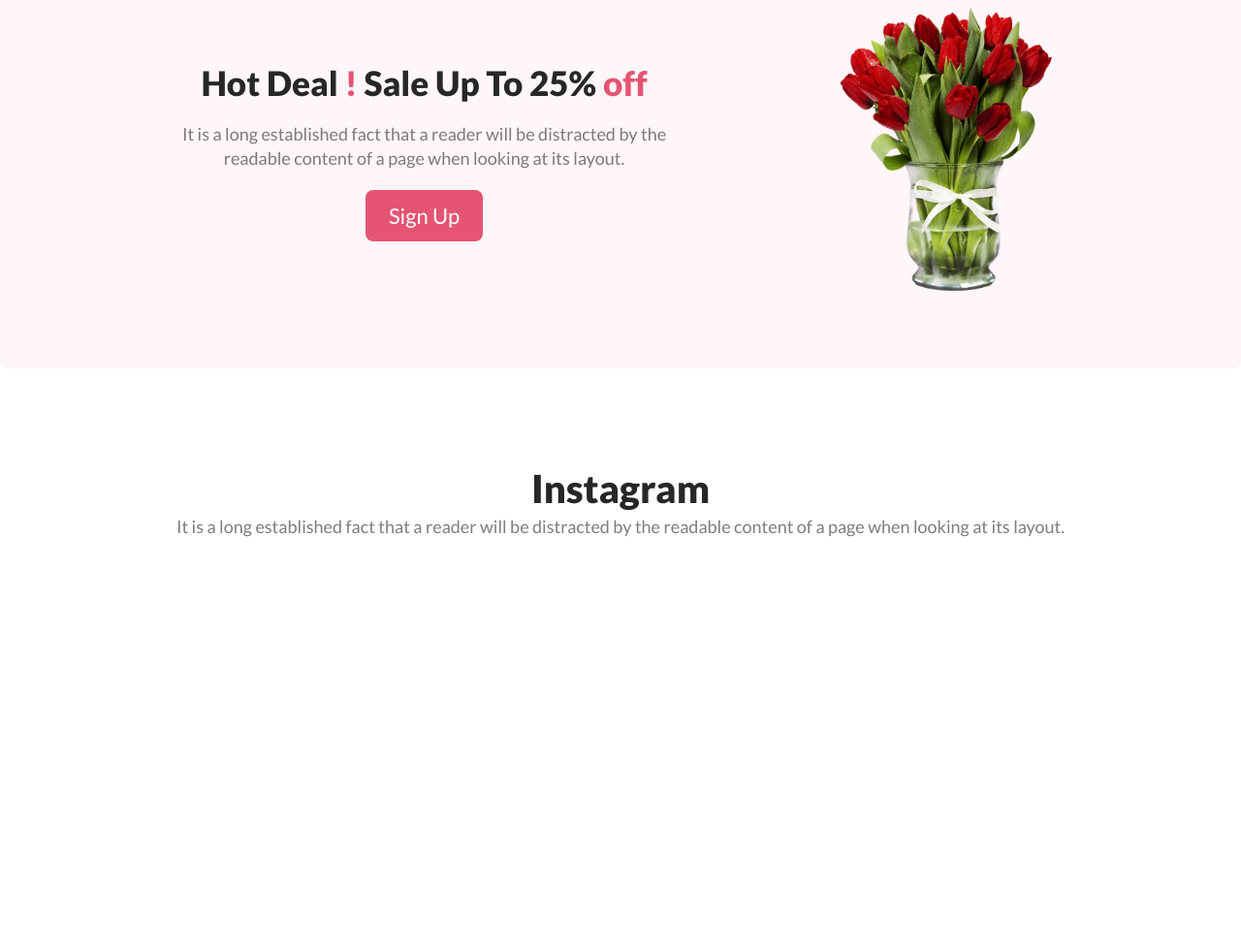
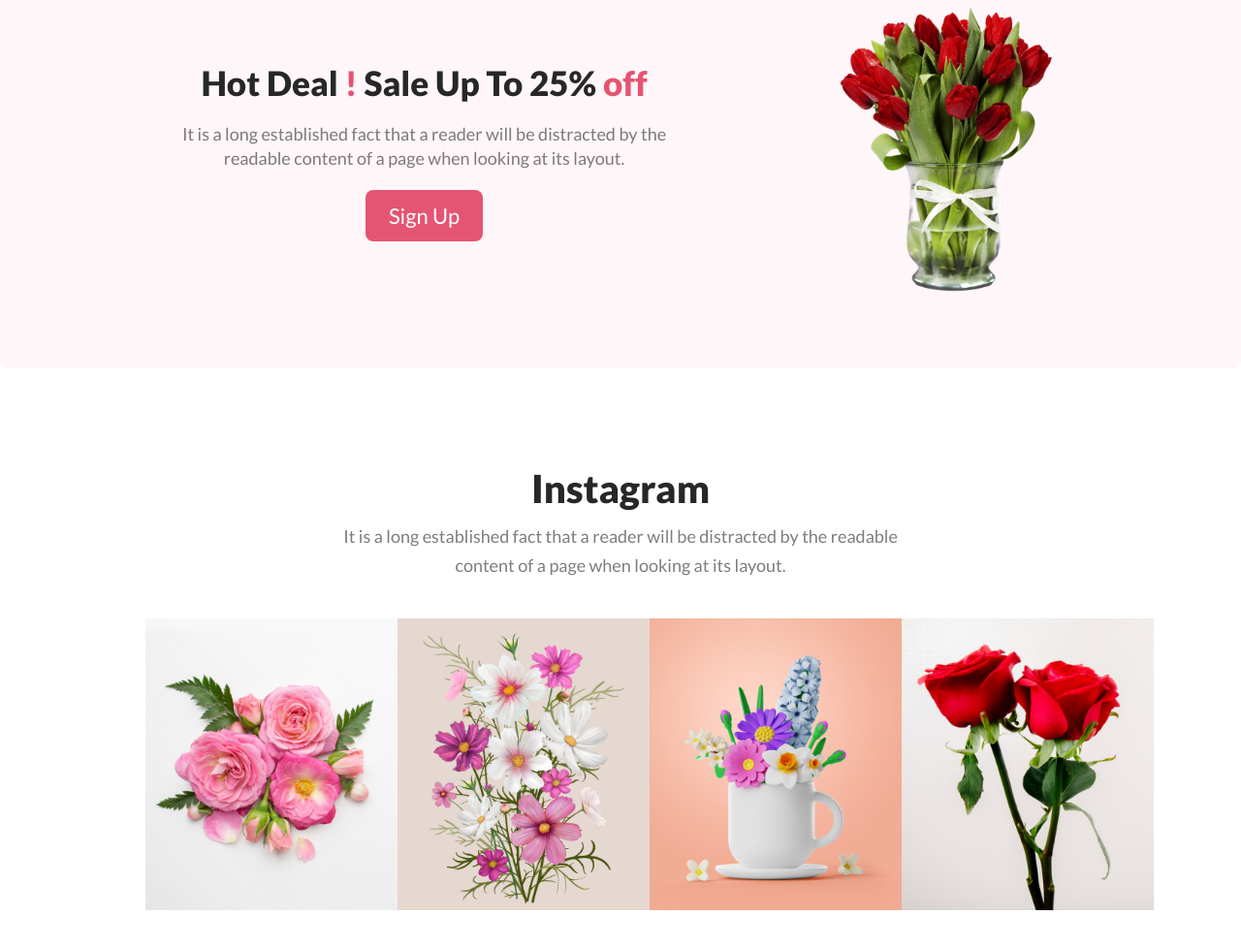
Before and after one commit to arifmiya7478/assignment-one, a plain HTML site: page index.html in a window 1280 px wide. Shown: the part 1912-2889 px from the top of the page at 97% size. Before the commit the page ends 2489 px from the top, so only its background shows below. Drawn offline with Linux system fonts and the light colour scheme.

Commit message:
instagram section done

```diff
--- a/index.html
+++ b/index.html
@@ -99,13 +99,13 @@
         <section>
             <div class="insta-text-area">
                 <h3 class="insta-title">Instagram</h3>
-                <p class="insta-description">It is a long established fact that a reader will be distracted by the readable content of a page when looking at its layout.</p>
+                <p class="insta-description">It is a long established fact that a reader will be distracted by the readable <br> content of a page when looking at its layout.</p>
             </div>
             <div class="insta-img">
-                <img src="" alt="">
-                <img src="" alt="">
-                <img src="" alt="">
-                <img src="" alt="">
+                <img class="img-insta" src="images/Flower 01.png" alt="">
+                <img class="img-insta" src="images/Rectangle 4.png" alt="">
+                <img class="img-insta" src="images/Rectangle 5.png" alt="">
+                <img class="img-insta" src="images/Rectangle 6.png" alt="">
             </div>
         </section>
         <!-- instagram section end -->
--- a/styles/style.css
+++ b/styles/style.css
@@ -255,16 +255,17 @@
 }
 
 /* hot deal section end */
-/* instagram section start */
 
 
 
-/* instagram section end */
+/* instagram section start */
+
 .insta-title {
     color: #272727;
     text-align: center;
     font-size: 40px;
     font-weight: 800;
+    margin-bottom: 10px;
 }
 
 .insta-description {
@@ -274,3 +275,16 @@
     font-weight: 400;
     line-height: 30px;
 }
+/* insta-img section */
+
+.insta-img {
+    display: flex;
+    align-items: center;
+    justify-content: space-between;
+    margin: 40px 150px;
+}
+.img-insta {
+    width: 260px;
+}
+
+/* instagram section end */
```
